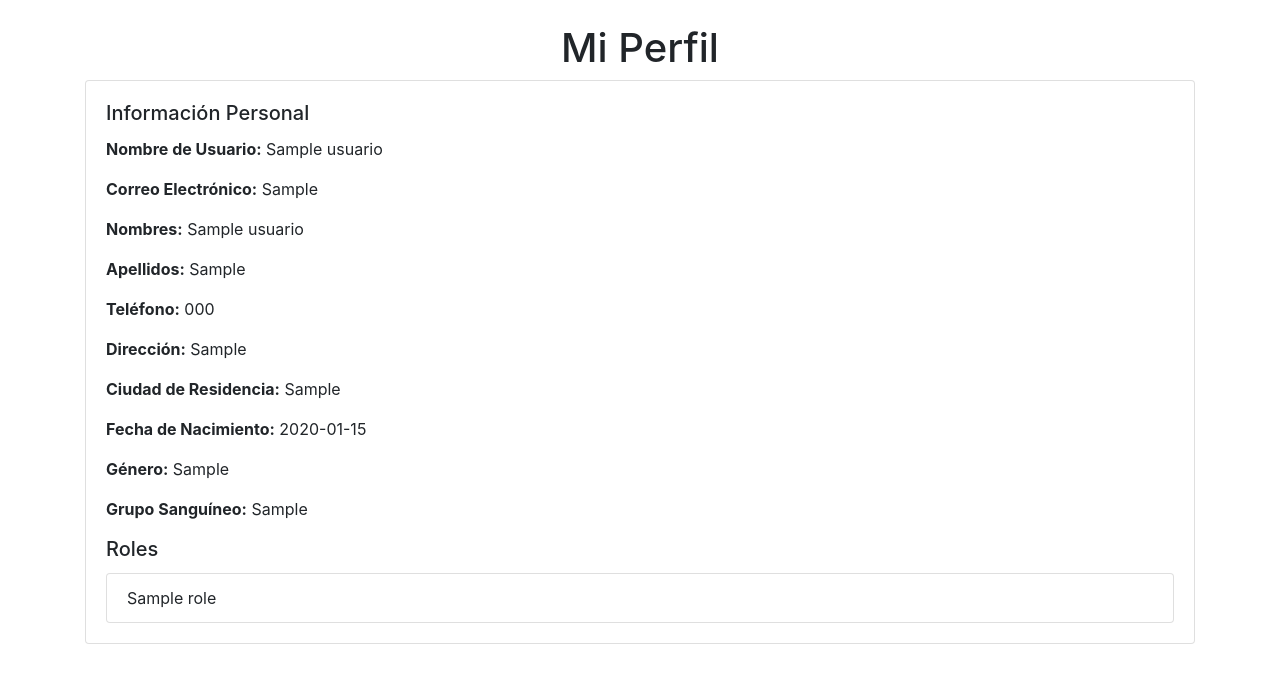
After one commit to usserj/stan, a Flask app: page /perfil_medico in a window 1280 px wide. The commit adds this page. Shown: the top 683 px of the page. Run offline with Flask 3, Linux system fonts and the light colour scheme; a user stored in the database is signed in; tables that the repository leaves empty hold one stand-in row (values such as "Sample post"); some libraries are stand-ins or nearby versions.

Commit message:
Vesion3hospital

```diff
--- a/my_flask_app/app.py
+++ b/my_flask_app/app.py
@@ -3,11 +3,13 @@ from forms import RegistrationForm, LoginForm, PacienteForm,MedicoForm,Especiali
 from models import db,Rol,user_roles, Usuario, Paciente, bcrypt, login_manager, Medico,Especialidad,Horario,Cita,MedicoEspecialidad,Catalogo,Consultorio, ConsultorioDoctor
 from flask_login import login_user, current_user, logout_user, login_required
 import urllib.parse
-from datetime import datetime, timedelta,timezone, time  # Importa datetime y timedelta
+from datetime import datetime, timedelta,timezone, time, date  # Importa datetime y timedelta
 from utils import export_to_excel
 import tempfile
 from decorators import role_required
 from flask import g
+from werkzeug.security import generate_password_hash, check_password_hash
+
 
 
 app = Flask(__name__)
@@ -22,17 +24,18 @@ bcrypt.init_app(app)
 login_manager.init_app(app)
 login_manager.login_view = 'login'
 
-
 @app.before_request
 def before_request():
     if current_user.is_authenticated:
-        g.role = current_user.rol.NombreRol
+        g.roles = [role.NombreRol for role in current_user.roles]
+        print(f"Roles for {current_user.NombreUsuario}: {g.roles}")  # Agregar esta línea
     else:
-        g.role = None
+        g.roles = []
+        print("No user is authenticated.")  # Agregar esta línea
 
 @app.context_processor
 def inject_roles():
-    return dict(role=g.role)
+    return dict(roles=g.roles)
 
 
 @login_manager.user_loader
@@ -47,8 +50,8 @@ def index():
 @app.route('/home')
 @login_required
 def home_page():
-    return render_template('home.html', title='Inicio', role=g.role)
-
+    print(f"Rendering home with roles: {g.roles}")  # Agregar esta línea
+    return render_template('home.html', title='Inicio', roles=g.roles)
 
 
 @app.route("/register", methods=['GET', 'POST'])
@@ -236,27 +239,61 @@ def create_doctor():
     form.ciudad_residencia.choices = [(c.id, c.valor) for c in Catalogo.query.filter_by(tipo='ciudad').all()]
     form.genero.choices = [(g.valor, g.valor) for g in Catalogo.query.filter_by(tipo='genero').all()]
     form.especialidad.choices = [(e.EspecialidadID, e.Nombre) for e in Especialidad.query.all()]
+
     if form.validate_on_submit():
-        doctor = Medico(
-            UsuarioID=current_user.UsuarioID,
-            NumeroLicencia=form.numero_licencia.data,
-            Nombre=form.nombre.data,
-            Apellidos=form.apellidos.data,
-            CorreoElectronico=form.correo_electronico.data,
-            Telefono=form.telefono.data,
-            Direccion=form.direccion.data,
-            CiudadResidencia=form.ciudad_residencia.data,
-            FechaNacimiento=form.fecha_nacimiento.data,
-            Genero=form.genero.data,
-            Especialidad=form.especialidad.data,
-            FechaContratacion=form.fecha_contratacion.data,
-            EstadoMedico='activo'
-        )
-        db.session.add(doctor)
-        db.session.commit()
-        flash('El médico ha sido añadido exitosamente!', 'success')
-        return redirect(url_for('manage_doctors'))
+        try:
+            # Crear el usuario con campos predeterminados
+            usuario = Usuario(
+                NombreUsuario=form.nombre_usuario.data,
+                Contrasena=generate_password_hash(form.password.data).decode('utf-8'),
+                Identificacion=form.numero_licencia.data,  # O cualquier identificación única
+                Apellidos=form.apellidos.data,
+                Nombres=form.nombre.data,
+                CorreoElectronico=form.correo_electronico.data,
+                Telefono=form.telefono.data,
+                Direccion=form.direccion.data,
+                CiudadResidencia=form.ciudad_residencia.data,
+                FechaNacimiento=form.fecha_nacimiento.data,
+                Genero=form.genero.data,
+                Estado='activo'
+            )
+            db.session.add(usuario)
+            db.session.commit()
+
+            # Crear el médico
+            doctor = Medico(
+                UsuarioID=usuario.UsuarioID,
+                NumeroLicencia=form.numero_licencia.data,
+                Nombre=form.nombre.data,
+                Apellidos=form.apellidos.data,
+                CorreoElectronico=form.correo_electronico.data,
+                Telefono=form.telefono.data,
+                Direccion=form.direccion.data,
+                CiudadResidencia=form.ciudad_residencia.data,
+                FechaNacimiento=form.fecha_nacimiento.data,
+                Genero=form.genero.data,
+                Especialidad=form.especialidad.data,
+                FechaContratacion=form.fecha_contratacion.data,
+                EstadoMedico='activo'
+            )
+            db.session.add(doctor)
+            db.session.commit()
+
+            # Asignar rol al usuario
+            rol_medico = Rol.query.filter_by(NombreRol='Medico').first()
+            if rol_medico:
+                usuario.roles.append(rol_medico)
+                db.session.commit()
+
+            flash('El médico ha sido añadido exitosamente!', 'success')
+            return redirect(url_for('manage_doctors'))
+
+        except Exception as e:
+            db.session.rollback()
+            flash(f'Error al crear el médico: {e}', 'danger')
+
     return render_template('create_doctor.html', title='Añadir Médico', form=form)
+
 
 @app.route("/doctors/<int:doctor_id>/edit", methods=['GET', 'POST'])
 @login_required
@@ -1006,5 +1043,17 @@ def paciente_cancelar_cita(cita_id):
 
 
 
+
+#Perfil de medico
+
+# Rutas para el perfil del médico
+
+@app.route("/perfil_medico", methods=['GET'])
+@login_required
+def perfil_medico():
+    user = Usuario.query.get(current_user.UsuarioID)
+    return render_template('perfil_medico.html', user=user, roles=g.roles)
+
+
 if __name__ == '__main__':
     app.run(debug=True)
--- a/my_flask_app/templates/home.html
+++ b/my_flask_app/templates/home.html
@@ -1,4 +1,3 @@
-<!-- home.html -->
 <!DOCTYPE html>
 <html lang="en">
 <head>
@@ -14,6 +13,7 @@
             <div class="sidebar-heading">Administración Hospital</div>
             <div class="list-group list-group-flush">
                 {% if current_user.is_authenticated %}
+                    {% for role in roles %}
                         {% if role == 'Administrador' %}
                             <a href="{{ url_for('manage_patients') }}" class="list-group-item list-group-item-action bg-light">Pacientes</a>
                             <a href="{{ url_for('manage_doctors') }}" class="list-group-item list-group-item-action bg-light">Médicos</a>
@@ -28,7 +28,10 @@
                             <a href="{{ url_for('perfil_paciente') }}" class="list-group-item list-group-item-action bg-light">Mi Perfil</a>
                             <a href="{{ url_for('paciente_citas') }}" class="list-group-item list-group-item-action bg-light">Mis Citas</a>
                             <a href="{{ url_for('paciente_crear_cita') }}" class="list-group-item list-group-item-action bg-light">Nueva Cita</a>
+                        {% elif role == 'Medico' %}
+                            <a href="{{ url_for('perfil_medico') }}" class="list-group-item list-group-item-action bg-light">Mi Perfil</a>
                         {% endif %}
+                    {% endfor %}
                 {% endif %}
                 <a href="{{ url_for('logout') }}" class="list-group-item list-group-item-action bg-light">Cerrar sesión</a>
             </div>
--- /dev/null
+++ b/my_flask_app/templates/perfil_medico.html
@@ -0,0 +1,36 @@
+<!DOCTYPE html>
+<html lang="en">
+<head>
+    <meta charset="UTF-8">
+    <meta name="viewport" content="width=device-width, initial-scale=1.0">
+    <title>Perfil del Usuario</title>
+    <link href="https://stackpath.bootstrapcdn.com/bootstrap/4.5.2/css/bootstrap.min.css" rel="stylesheet">
+</head>
+<body>
+    <div class="container mt-4">
+        <h1 class="text-center">Mi Perfil</h1>
+        <div class="card">
+            <div class="card-body">
+                <h5 class="card-title">Información Personal</h5>
+                <p class="card-text"><strong>Nombre de Usuario:</strong> {{ user.NombreUsuario }}</p>
+                <p class="card-text"><strong>Correo Electrónico:</strong> {{ user.CorreoElectronico }}</p>
+                <p class="card-text"><strong>Nombres:</strong> {{ user.Nombres }}</p>
+                <p class="card-text"><strong>Apellidos:</strong> {{ user.Apellidos }}</p>
+                <p class="card-text"><strong>Teléfono:</strong> {{ user.Telefono }}</p>
+                <p class="card-text"><strong>Dirección:</strong> {{ user.Direccion }}</p>
+                <p class="card-text"><strong>Ciudad de Residencia:</strong> {{ user.CiudadResidencia }}</p>
+                <p class="card-text"><strong>Fecha de Nacimiento:</strong> {{ user.FechaNacimiento }}</p>
+                <p class="card-text"><strong>Género:</strong> {{ user.Genero }}</p>
+                <p class="card-text"><strong>Grupo Sanguíneo:</strong> {{ user.GrupoSanguineo }}</p>
+
+                <h5 class="card-title">Roles</h5>
+                <ul class="list-group">
+                    {% for role in roles %}
+                        <li class="list-group-item">{{ role }}</li>
+                    {% endfor %}
+                </ul>
+            </div>
+        </div>
+    </div>
+</body>
+</html>
```
Also changed, not shown: my_flask_app/decorators.py (+5 -4 lines), my_flask_app/forms.py (+15 -13 lines), my_flask_app/models.py (+6 -8 lines), my_flask_app/templates/medico_horarios.html (added, +27 -0 lines), my_flask_app/templates/registrar_atencion.html (added, +22 -0 lines). Lines whose indentation alone changed are shown as unchanged.
